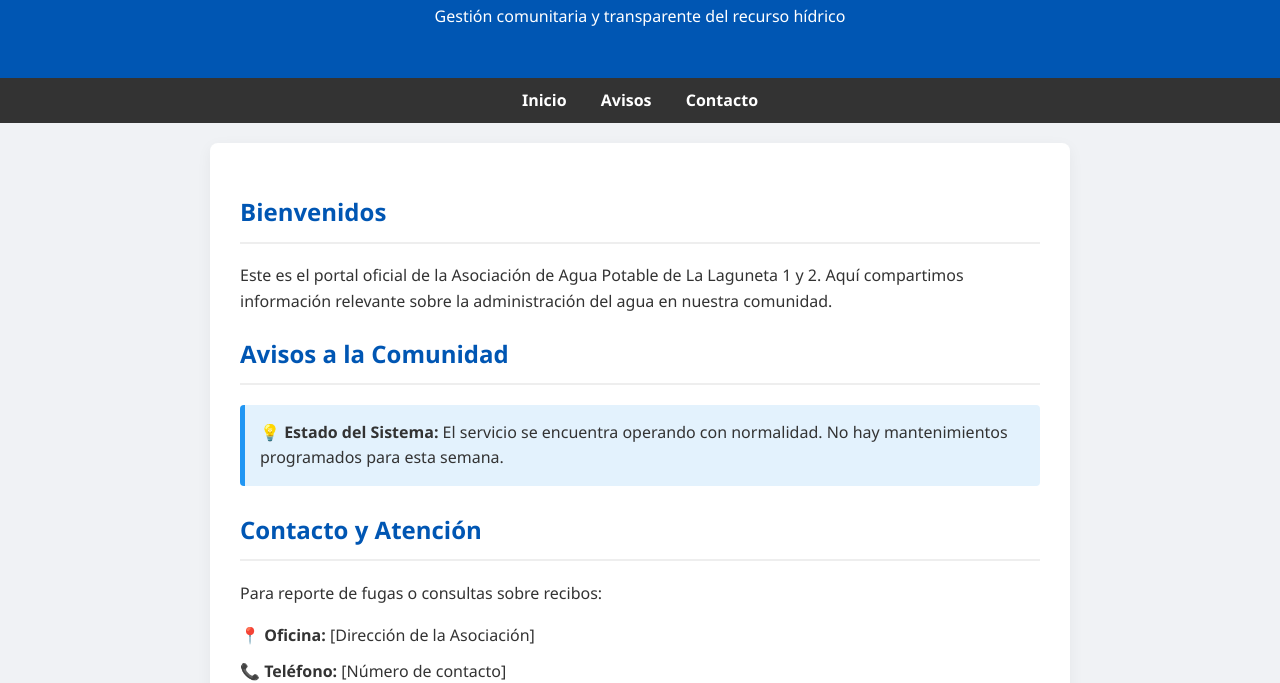
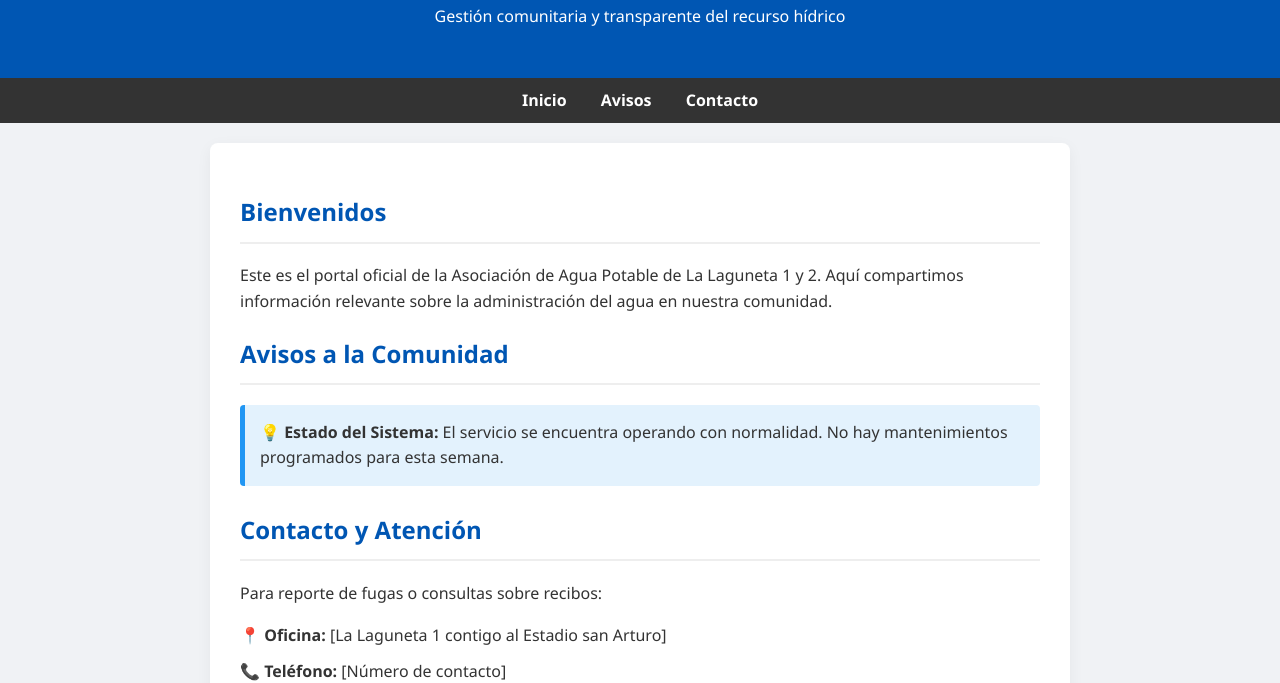
Before and after one commit to segoviaedgarvr-wq/segoviaedgarvr-wq.github.io, a plain HTML site: page index.html in a window 1280 px wide. Shown: the part 122-805 px from the top of the page. Drawn offline with Linux system fonts and the light colour scheme.

Commit message:
Update index.html

```diff
--- a/index.html
+++ b/index.html
@@ -47,7 +47,7 @@
             <h2>Contacto y Atención</h2>
             <p>Para reporte de fugas o consultas sobre recibos:</p>
             <ul>
-                <li>📍 <strong>Oficina:</strong> [Dirección de la Asociación]</li>
+                <li>📍 <strong>Oficina:</strong> [La Laguneta 1 contigo al Estadio san Arturo]</li>
                 <li>📞 <strong>Teléfono:</strong> [Número de contacto]</li>
                 <li>⏰ <strong>Horario:</strong> Lunes a Viernes de 8:00 AM a 4:00 PM</li>
             </ul>
```
